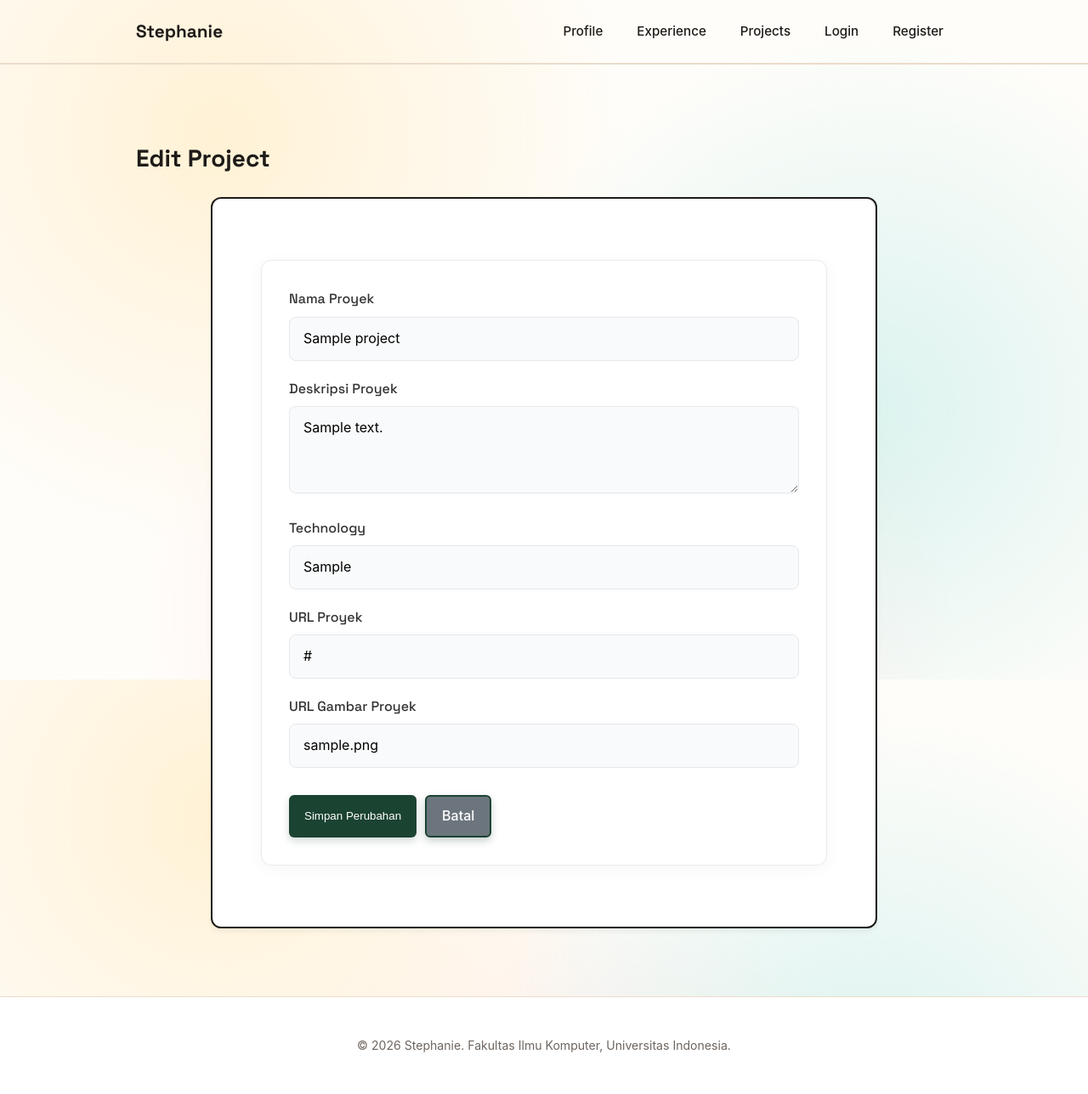
After one commit to fannylaa/myportofolio, a Django app: page /projects/edit/1/ in a window 1280 px wide. The commit adds this page. Shown: the whole page at 85% size. Run offline with Django 5.2, Linux system fonts and the light colour scheme; tables that the repository leaves empty hold one stand-in row (values such as "Sample post").

Commit message:
feat(projects): implement edit and delete project functionalities
- Add edit_project and delete_project views in main/views.py with proper URL routing
- Create edit_project.html template matching the application layout style
- Add update and delete action buttons/links in the project view interface
- Clean up URL imports and dependencies in main/urls.py

```diff
--- a/main/urls.py
+++ b/main/urls.py
@@ -1,6 +1,6 @@
 from django.urls import path
 
-from main.views import show_main, show_experience, show_projects, create_project, show_experience, create_experience, edit_experience, delete_experience, show_json, show_json_by_id, register, login_user, logout_user
+from main.views import show_main, show_experience, show_projects, create_project, edit_project, delete_project, show_experience, create_experience, edit_experience, delete_experience, show_json, show_json_by_id, register, login_user, logout_user
 
 app_name = "main"
 
@@ -11,6 +11,8 @@ urlpatterns = [
     # path untuk projects
     path('projects/', show_projects, name='show_projects'),
     path("projects/add/", create_project, name="create_project"),
+    path('projects/edit/<int:id>/', edit_project, name='edit_project'),
+    path('projects/delete/<int:id>/', delete_project, name='delete_project'),
     # path untuk tugas 3 punya experience
     path('experience/create/', create_experience, name='create_experience'),
     path('experience/edit/<str:id>/', edit_experience, name='edit_experience'),
--- a/main/views.py
+++ b/main/views.py
@@ -32,6 +32,8 @@ from main.forms import ExperienceForm
 from django.core import serializers
 from django.http import HttpResponse
 from django.shortcuts import get_object_or_404, redirect, render
+from django.contrib.auth.decorators import login_required  # Tambahkan baris ini
+from django.core.exceptions import PermissionDenied        # Tambahkan baris ini
 
 def show_main(request):
     last_login = request.COOKIES.get('last_login', 'Belum ada sesi login / Cookie tidak ditemukan')
@@ -114,10 +116,13 @@ def show_projects(request):
     }
     return render(request, 'projects.html', context)
 
+@login_required(login_url="/login/")
 def create_project(request):
     """
     View untuk menangani pembuatan proyek baru melalui form (ModelForm).
     """
+    if not request.user.is_superuser:
+        raise PermissionDenied
     form = ProjectForm(request.POST or None)
 
     if request.method == "POST" and form.is_valid():
@@ -130,6 +135,22 @@ def create_project(request):
         "form": form,
     }
     return render(request, "projects_form.html", context)
+
+def edit_project(request, id):
+    project = get_object_or_404(Project, pk=id)
+    form = ProjectForm(request.POST or None, instance=project)
+
+    if form.is_valid() and request.method == "POST":
+        form.save()
+        return redirect('main:show_projects')
+
+    context = {'form': form, 'name': 'Stephanie'}
+    return render(request, 'edit_project.html', context)
+
+def delete_project(request, id):
+    project = get_object_or_404(Project, pk=id)
+    project.delete()
+    return redirect('main:show_projects')
 
 def register(request):
     form = UserCreationForm(request.POST or None)
--- /dev/null
+++ b/templates/edit_project.html
@@ -0,0 +1,32 @@
+{% extends "base.html" %}
+{% block meta %}
+    <title>Edit Project - Stephanie</title>
+{% endblock meta %}
+{% block content %}
+    <main>
+        <section class="details-section">
+            <div class="container">
+                <h2 class="section-title" style="margin-bottom: 1.5rem;">Edit Project</h2>
+
+                <div class="detail-card" style="max-width: 700px; margin: 0 auto; background: white; padding: 2.5rem; border-radius: 12px; box-shadow: 0 4px 6px rgba(0,0,0,0.05);">
+                    <form method="post" class="project-form">
+                        {% csrf_token %}
+                        {% for field in form %}
+                            <div class="form-group" style="margin-bottom: 1.25rem;">
+                                <label for="{{ field.id_for_label }}" style="display: block; margin-bottom: 0.5rem; font-weight: 500; color: #333;">{{ field.label }}</label>
+                                {{ field }}
+                                {% for error in field.errors %}
+                                    <p class="form-error" style="color: #dc2626; font-size: 0.875rem; margin-top: 0.25rem;">{{ error }}</p>
+                                {% endfor %}
+                            </div>
+                        {% endfor %}
+                        <div style="display: flex; gap: 10px; margin-top: 2rem;">
+                            <button type="submit" class="button button-primary" style="padding: 10px 18px; background-color: #1b4332; color: white; border: none; border-radius: 6px; cursor: pointer; font-weight: 500;">Simpan Perubahan</button>
+                            <a href="{% url 'main:show_projects' %}" class="button button-secondary" style="padding: 10px 18px; background-color: #6c757d; color: white; border-radius: 6px; text-decoration: none; display: inline-flex; align-items: center; font-weight: 500;">Batal</a>
+                        </div>
+                    </form>
+                </div>
+            </div>
+        </section>
+    </main>
+{% endblock content %}
```
Also changed, not shown: templates/projects.html (+24 -5 lines).
